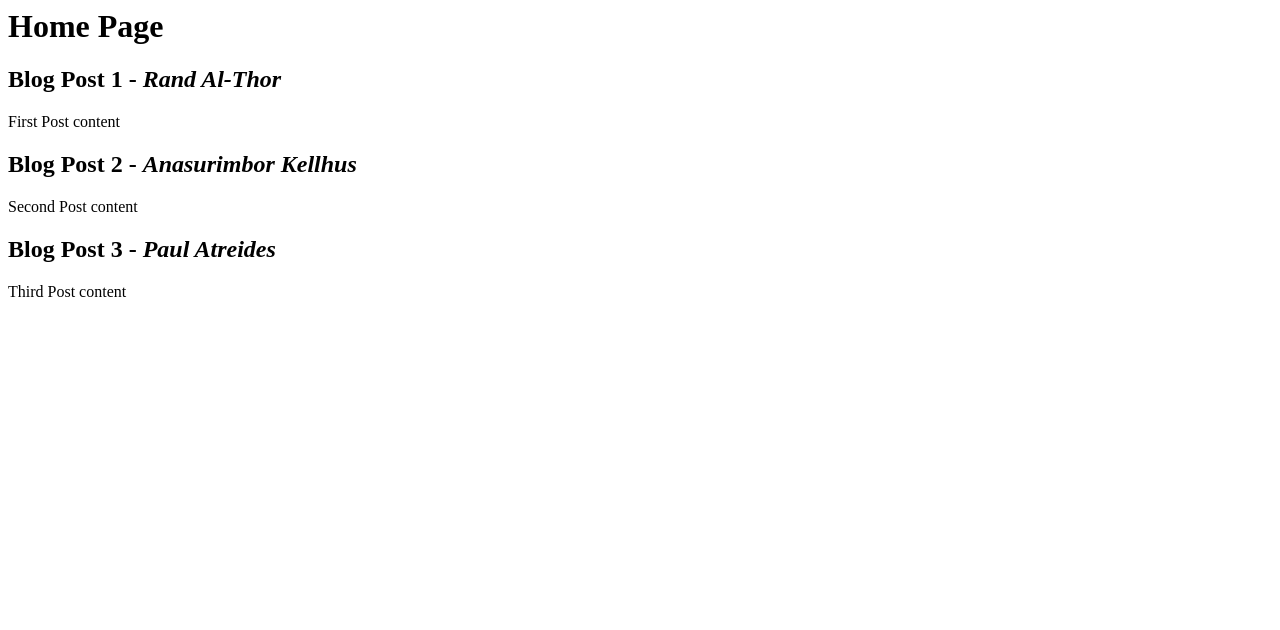
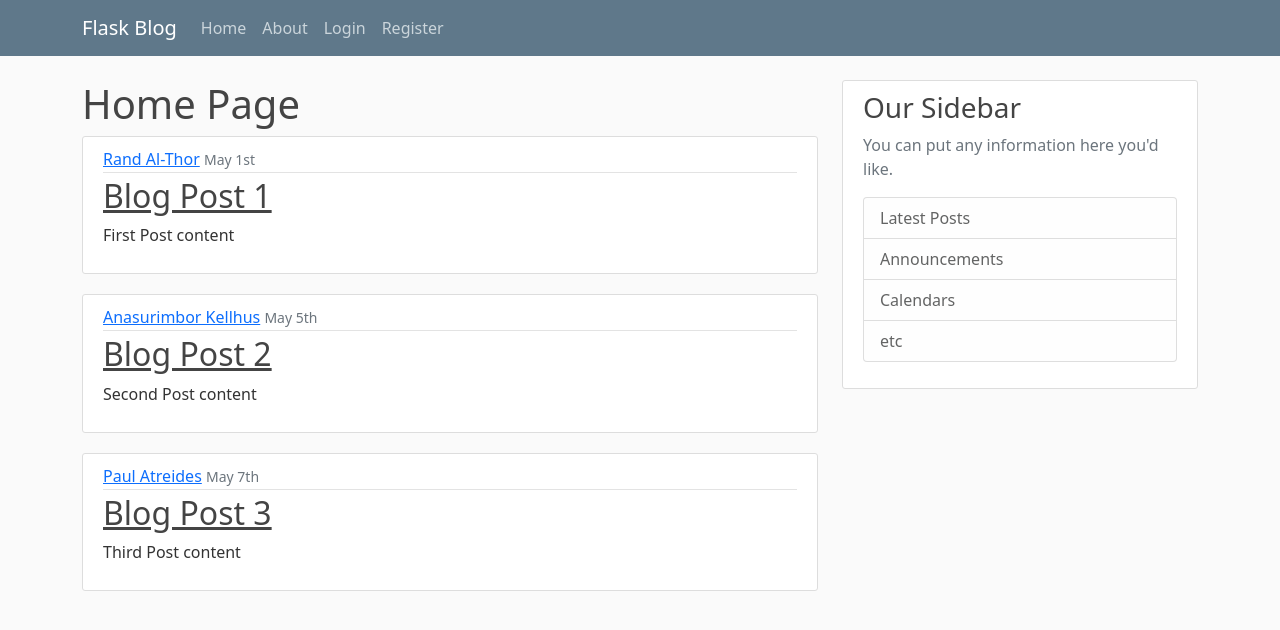
Before and after one commit to PatrickPM0/flask_blog, a Flask app: page /home in a window 1280 px wide. Shown: the top 630 px of the page. Run offline with Flask 2, Linux system fonts and the light colour scheme.

Commit message:
Update posts and css/bootstrap

```diff
--- a/flaskblog.py
+++ b/flaskblog.py
@@ -1,4 +1,4 @@
-from flask import Flask, render_template
+from flask import Flask, render_template, url_for
 app = Flask(__name__)
 
 
--- a/templates/about.html
+++ b/templates/about.html
@@ -1 +1,4 @@
-<h1>About me</h1>
+{% extends "layout.html" %}
+{% block content %}
+    <h1>About Page</h1>
+{% endblock content %}
--- a/templates/home.html
+++ b/templates/home.html
@@ -1,5 +1,16 @@
-<h1>Home Page</h1>
-{% for post in posts %}
-    <h2>{{ post.title }} - <i>{{ post.author }}</i></h2>
-    <p>{{ post.content }}</p>
-{% endfor %}
+{% extends "layout.html" %}
+{% block content %}
+    <h1>Home Page</h1>
+    {% for post in posts %}
+    <article class="media content-section">
+        <div class="media-body">
+          <div class="article-metadata">
+            <a class="mr-2" href="#">{{ post.author }}</a>
+            <small class="text-muted">{{ post.date_posted }}</small>
+          </div>
+          <h2><a class="article-title" href="#">{{ post.title }}</a></h2>
+          <p class="article-content">{{ post.content }}</p>
+        </div>
+      </article>
+    {% endfor %}
+{% endblock content %}
--- a/templates/layout.html
+++ b/templates/layout.html
@@ -1,5 +1,6 @@
 <!DOCTYPE html>
 <html lang="en">
+
 <head>
     <meta charset="UTF-8">
     <meta http-equiv="X-UA-Compatible" content="IE=edge">
@@ -9,8 +10,57 @@
     {% else %}
     <title>Flask Books</title>
     {% endif %}
+    <link href="https://cdn.jsdelivr.net/npm/bootstrap@5.0.1/dist/css/bootstrap.min.css" rel="stylesheet"
+        integrity="sha384-+0n0xVW2eSR5OomGNYDnhzAbDsOXxcvSN1TPprVMTNDbiYZCxYbOOl7+AMvyTG2x" crossorigin="anonymous">
+    <link rel="stylesheet" type="text/css" href="{{ url_for('static', filename='main.css') }}">
 </head>
+
 <body>
-{% block content %}{% endblock %}
+    <header class="site-header">
+        <nav class="navbar navbar-expand-md navbar-dark bg-steel fixed-top">
+            <div class="container">
+                <a class="navbar-brand mr-4" href="/">Flask Blog</a>
+                <button class="navbar-toggler" type="button" data-toggle="collapse" data-target="#navbarToggle"
+                    aria-controls="navbarToggle" aria-expanded="false" aria-label="Toggle navigation">
+                    <span class="navbar-toggler-icon"></span>
+                </button>
+                <div class="collapse navbar-collapse" id="navbarToggle">
+                    <div class="navbar-nav mr-auto">
+                        <a class="nav-item nav-link" href="/">Home</a>
+                        <a class="nav-item nav-link" href="/about">About</a>
+                    </div>
+                    <!-- Navbar Right Side -->
+                    <div class="navbar-nav">
+                        <a class="nav-item nav-link" href="/login">Login</a>
+                        <a class="nav-item nav-link" href="/register">Register</a>
+                    </div>
+                </div>
+            </div>
+        </nav>
+    </header>
+    <main role="main" class="container">
+        <div class="row">
+            <div class="col-md-8">
+                {% block content %}{% endblock %}
+            </div>
+            <div class="col-md-4">
+                <div class="content-section">
+                    <h3>Our Sidebar</h3>
+                    <p class='text-muted'>You can put any information here you'd like.
+                    <ul class="list-group">
+                        <li class="list-group-item list-group-item-light">Latest Posts</li>
+                        <li class="list-group-item list-group-item-light">Announcements</li>
+                        <li class="list-group-item list-group-item-light">Calendars</li>
+                        <li class="list-group-item list-group-item-light">etc</li>
+                    </ul>
+                    </p>
+                </div>
+            </div>
+        </div>
+    </main>
+    <script src="https://cdn.jsdelivr.net/npm/bootstrap@5.0.1/dist/js/bootstrap.bundle.min.js"
+        integrity="sha384-gtEjrD/SeCtmISkJkNUaaKMoLD0//ElJ19smozuHV6z3Iehds+3Ulb9Bn9Plx0x4"
+        crossorigin="anonymous"></script>
 </body>
+
 </html>
```
